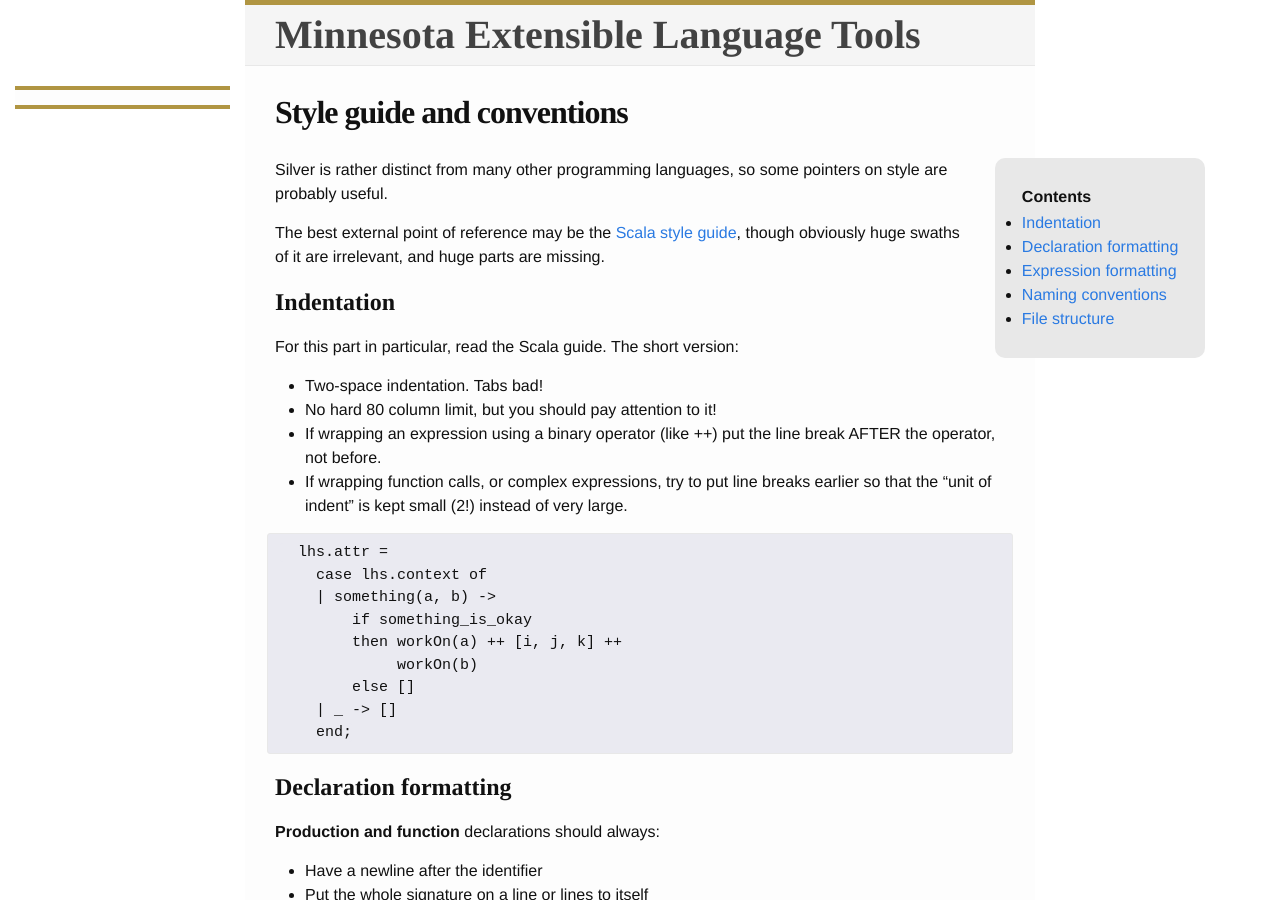
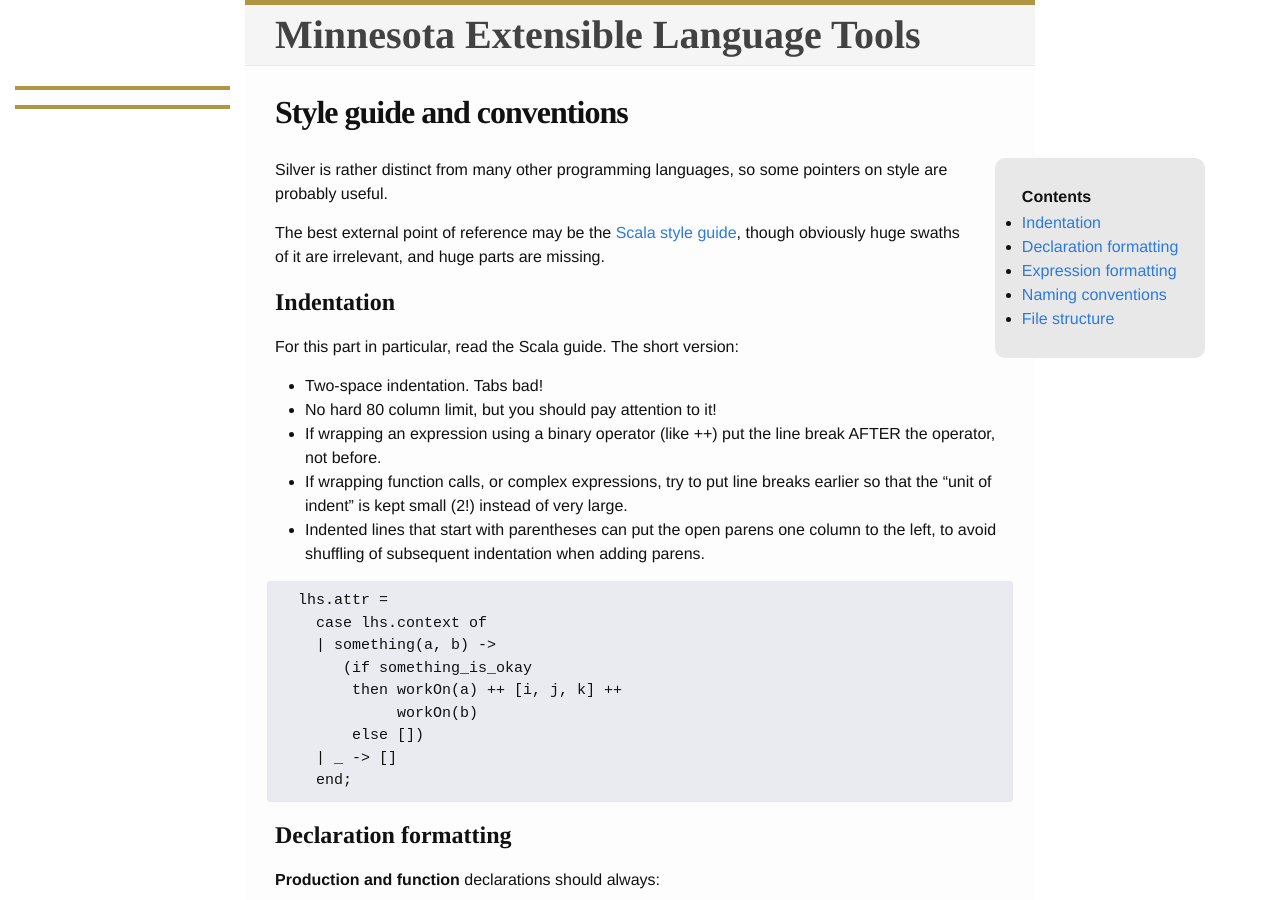
Before and after one commit to melt-umn/melt-website, a Jekyll site: the page built from silver/style-guide/index.md, in a window 1280 px wide and 900 px high. Built offline with Jekyll 4.4.1, drawn with Linux system fonts in a browser that asks for light colours.

Commit message:
quick tweak to indentation style

````diff
--- a/silver/style-guide/index.md
+++ b/silver/style-guide/index.md
@@ -20,15 +20,16 @@ For this part in particular, read the Scala guide.  The short version:
   * No hard 80 column limit, but you should pay attention to it!
   * If wrapping an expression using a binary operator (like ++) put the line break AFTER the operator, not before.
   * If wrapping function calls, or complex expressions, try to put line breaks earlier so that the "unit of indent" is kept small (2!) instead of very large.
+  * Indented lines that start with parentheses can put the open parens one column to the left, to avoid shuffling of subsequent indentation when adding parens.
 
 ```
   lhs.attr =
     case lhs.context of
     | something(a, b) ->
-        if something_is_okay
+       (if something_is_okay
         then workOn(a) ++ [i, j, k] ++
              workOn(b)
-        else []
+        else [])
     | _ -> []
     end;
 ```
````
